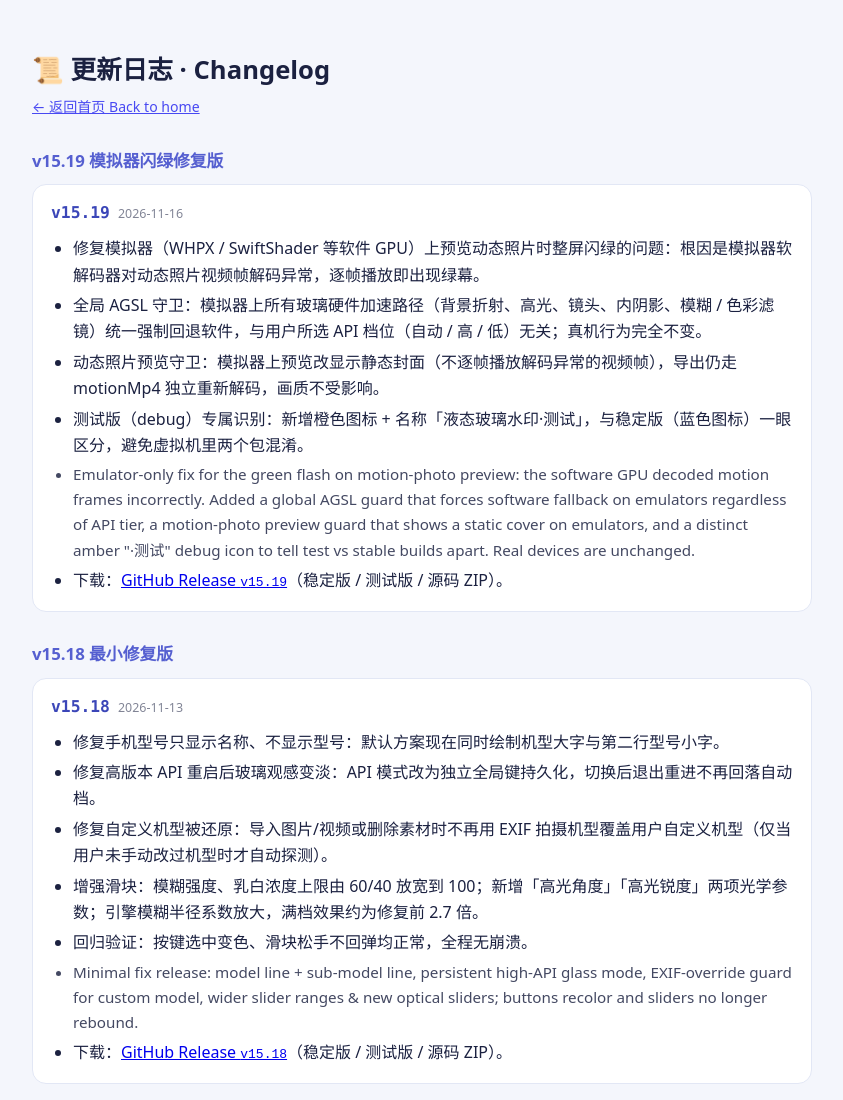
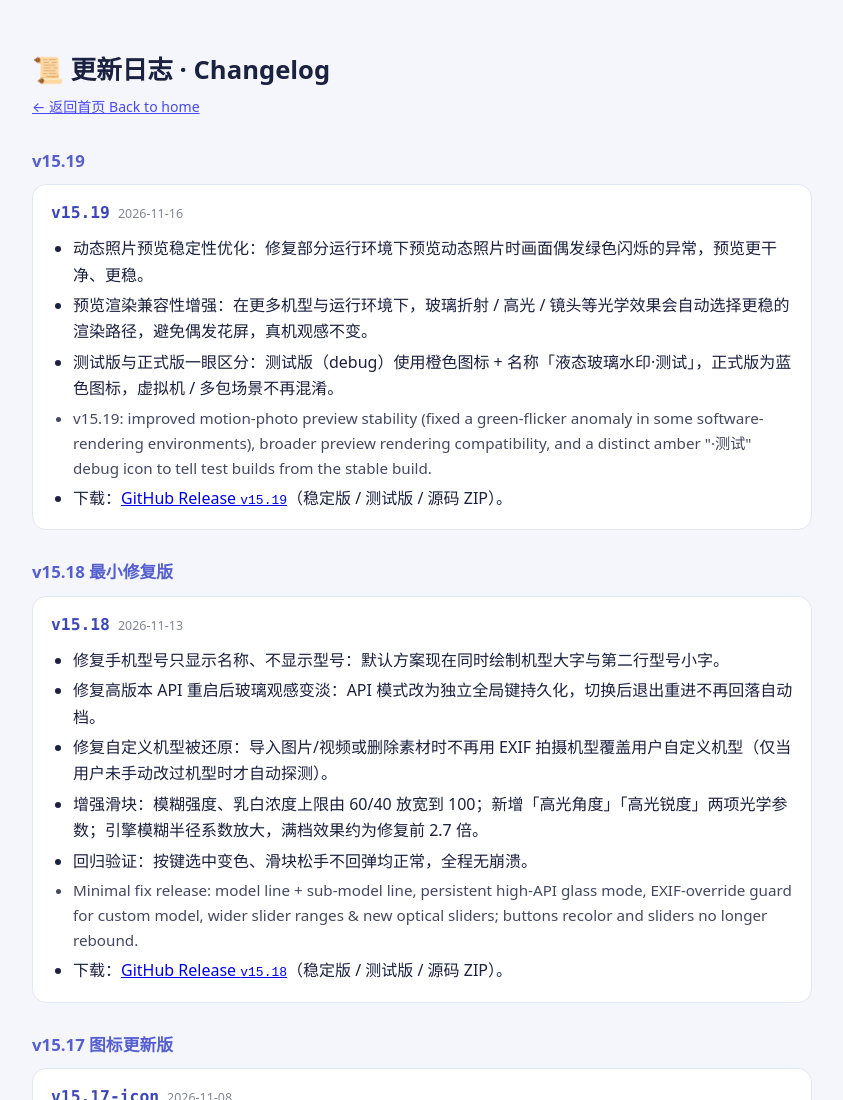
Before and after one commit to fool593/LiquidGlassWatermark, a plain HTML site: page docs/changelog.html in a window 1280 px wide. Shown: the top 1100 px of the page, without its empty margins (218-1061 px from the left). Drawn offline with Linux system fonts and the light colour scheme.

Commit message:
v15.19 emulator green-flash fix
- Emulator-only: fix green flash on motion-photo preview (software-GPU decoded motion frames).
- Global AGSL guard: emulators force software fallback for all glass HW paths (refraction/highlight/lens/blur), independent of API tier; real devices unchanged.
- Motion-photo preview guard on emulators: show static cover; export still re-decodes via motionMp4.
- Distinct debug build: amber icon + '液态玻璃水印·测试' name vs stable blue icon.
- Site + changelog updated; APKs/source in GitHub Release v15.19.

```diff
--- a/docs/changelog.html
+++ b/docs/changelog.html
@@ -34,15 +34,14 @@
 <h1>📜 更新日志 · Changelog</h1>
 <a class="back" href="./">← 返回首页 Back to home</a>
 
-<h2>v15.19 模拟器闪绿修复版</h2>
+<h2>v15.19</h2>
 <div class="entry">
   <span class="ver">v15.19</span><span class="date">2026-11-16</span>
   <ul>
-    <li>修复模拟器（WHPX / SwiftShader 等软件 GPU）上预览动态照片时整屏闪绿的问题：根因是模拟器软解码器对动态照片视频帧解码异常，逐帧播放即出现绿幕。</li>
-    <li>全局 AGSL 守卫：模拟器上所有玻璃硬件加速路径（背景折射、高光、镜头、内阴影、模糊 / 色彩滤镜）统一强制回退软件，与用户所选 API 档位（自动 / 高 / 低）无关；真机行为完全不变。</li>
-    <li>动态照片预览守卫：模拟器上预览改显示静态封面（不逐帧播放解码异常的视频帧），导出仍走 motionMp4 独立重新解码，画质不受影响。</li>
-    <li>测试版（debug）专属识别：新增橙色图标 + 名称「液态玻璃水印·测试」，与稳定版（蓝色图标）一眼区分，避免虚拟机里两个包混淆。</li>
-    <li class="en">Emulator-only fix for the green flash on motion-photo preview: the software GPU decoded motion frames incorrectly. Added a global AGSL guard that forces software fallback on emulators regardless of API tier, a motion-photo preview guard that shows a static cover on emulators, and a distinct amber "·测试" debug icon to tell test vs stable builds apart. Real devices are unchanged.</li>
+    <li>动态照片预览稳定性优化：修复部分运行环境下预览动态照片时画面偶发绿色闪烁的异常，预览更干净、更稳。</li>
+    <li>预览渲染兼容性增强：在更多机型与运行环境下，玻璃折射 / 高光 / 镜头等光学效果会自动选择更稳的渲染路径，避免偶发花屏，真机观感不变。</li>
+    <li>测试版与正式版一眼区分：测试版（debug）使用橙色图标 + 名称「液态玻璃水印·测试」，正式版为蓝色图标，虚拟机 / 多包场景不再混淆。</li>
+    <li class="en">v15.19: improved motion-photo preview stability (fixed a green-flicker anomaly in some software-rendering environments), broader preview rendering compatibility, and a distinct amber "·测试" debug icon to tell test builds from the stable build.</li>
     <li>下载：<a href="https://github.com/fool593/LiquidGlassWatermark/releases/tag/v15.19" target="_blank" rel="noopener">GitHub Release <code>v15.19</code></a>（稳定版 / 测试版 / 源码 ZIP）。</li>
   </ul>
 </div>
```
Also changed, not shown: docs/index.html (+4 -4 lines).
